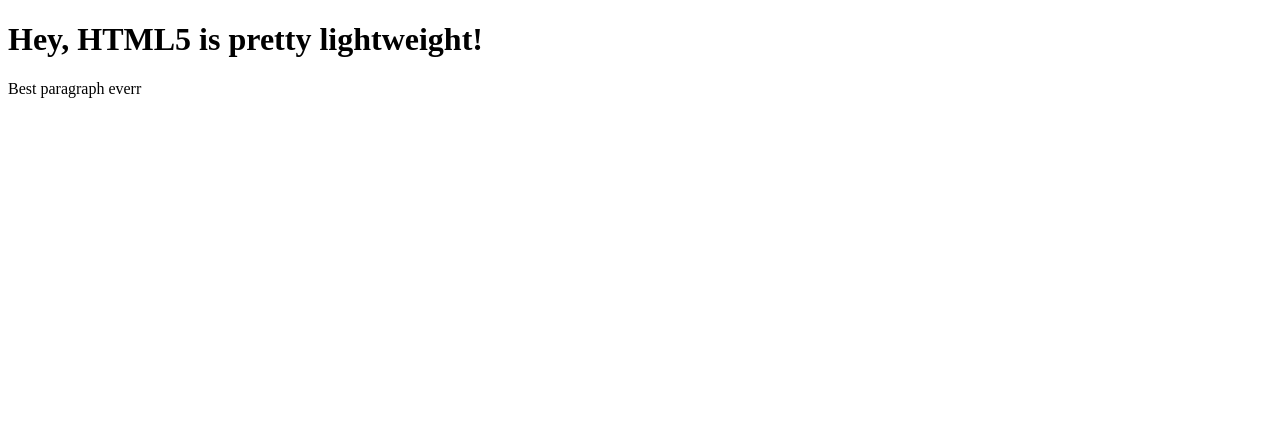
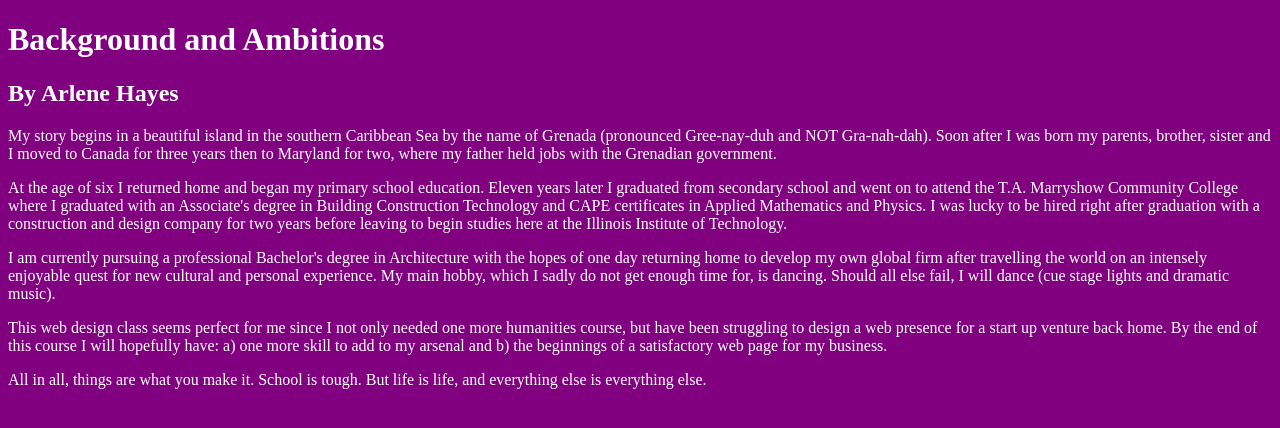
Before and after one commit to ArleneH719/com327, a plain HTML site: page index.html in a window 1280 px wide. Drawn offline with Linux system fonts and the light colour scheme.

Commit message:
linked css file to html

```diff
--- a/index.html
+++ b/index.html
@@ -1,11 +1,34 @@
 <!DOCTYPE html>
-<html lang="en>
+<html lang="en">
 <head>
-  <title>My First HTML5 Page</title>
+  <title>Background and Ambitions Project</title>
   <meta charset= "utf-8" />
+  <meta name="viewport" content="width=device-width,initial-scale=1.0" />
+  <link rel="stylesheet" href="project1.css" />
 </head>
 <body>
-  <h1>Hey, HTML5 is pretty lightweight!</h1>
-  <p>Best paragraph everr</p>
+  <h1>Background and Ambitions</h1>
+  <h2>By Arlene Hayes</h2>
+  <p>My story begins in a beautiful island in the southern Caribbean Sea by the name of Grenada (pronounced
+Gree-nay-duh and NOT Gra-nah-dah). Soon after I was born my parents, brother, sister and I moved to Canada
+for three years then to Maryland for two, where my father held jobs with the Grenadian government.</p>
+
+  <p>At the age of six I returned home and began my primary school education. Eleven years later I graduated
+from secondary school and went on to attend the T.A. Marryshow Community College where I graduated with an
+Associate's degree in Building Construction Technology and CAPE certificates in Applied Mathematics and
+Physics. I was lucky to be hired right after graduation with a construction and design company for two years
+before leaving to begin studies here at the Illinois Institute of Technology.</p>
+
+  <p>I am currently pursuing a professional Bachelor's degree in Architecture with the hopes of one day returning
+home to develop my own global firm after travelling the world on an intensely enjoyable quest for new
+cultural and personal experience. My main hobby, which I sadly do not get enough time for, is dancing.
+Should all else fail, I will dance (cue stage lights and dramatic music).</p>
+
+  <p>This web design class seems perfect for me since I not only needed one more humanities course, but have been
+struggling to design a web presence for a start up venture back home. By the end of this course I will
+hopefully have: a) one more skill to add to my arsenal and b) the beginnings of a satisfactory web page for
+my business.</p>
+
+  <p>All in all, things are what you make it. School is tough. But life is life, and everything else is everything else.</p>
 </body>
 </html>
--- /dev/null
+++ b/project1.css
@@ -0,0 +1,6 @@
+/* My first CSS */
+
+html {
+background-color: purple;
+color: white;
+}
```
